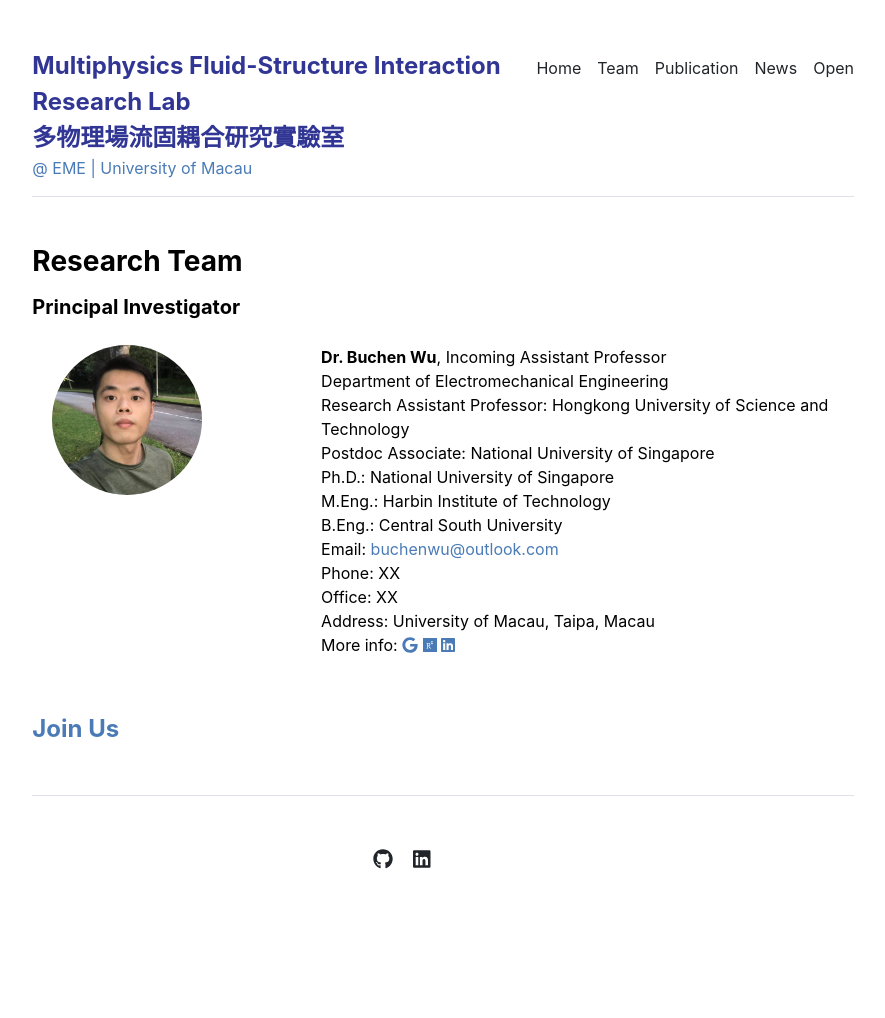
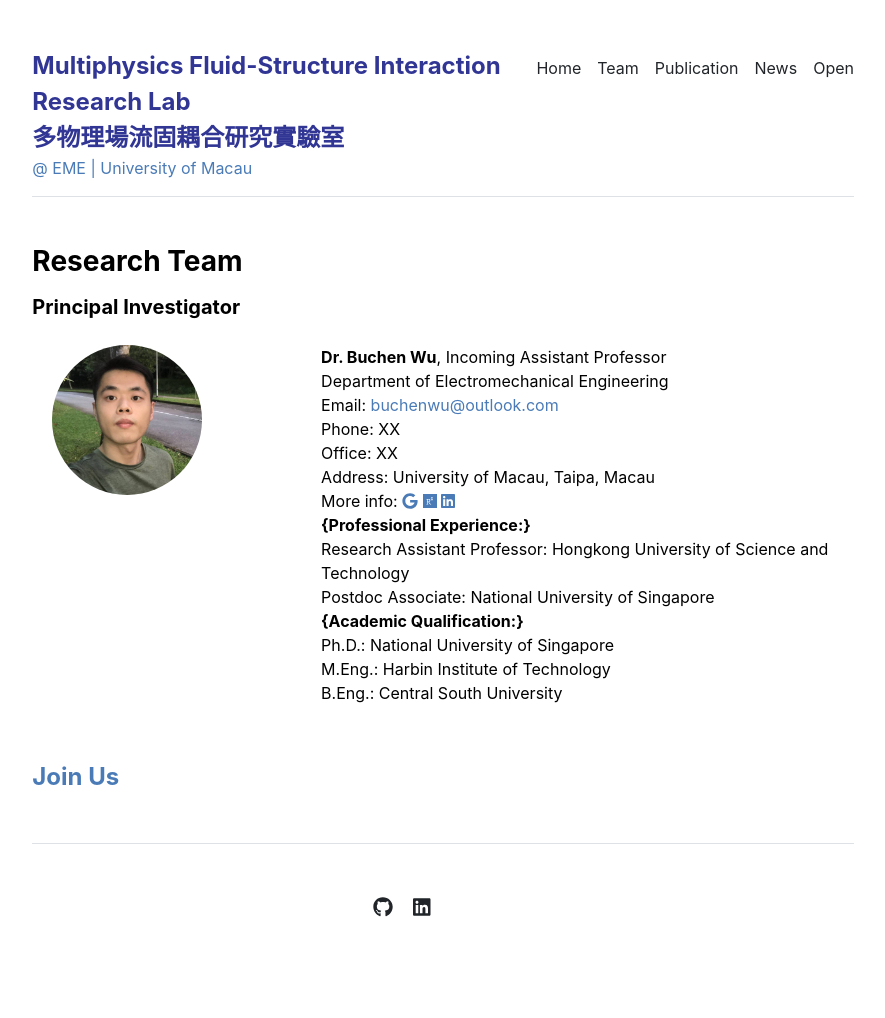
Before and after one commit to buchenwu/buchenwu.github.io, a Jekyll site: the page built from team.md, in a window 1280 px wide. Shown: the whole page, without its empty margins (197-1082 px from the left). Built offline with Jekyll 4.4.1, drawn with Linux system fonts in a browser that asks for light colours; before the commit the page ends 970 px from its top, so only the background shows below that.

Commit message:
Update people.html

```diff
--- a/_layouts/people.html
+++ b/_layouts/people.html
@@ -14,11 +14,6 @@ layout: default
     <div class="grid-item wide">
       <p class="mb-0"><span class=" fw-bold">{{ person.title }} {{ person.name }}</span><span>, {{ person.position }}</span></p>
       <p class="mb-0">{{ person.department }}</p>
-      <p class="mb-0">{{ person.rap }}</p>
-      <p class="mb-0">{{ person.postdoc }}</p>
-      <p class="mb-0">{{ person.phd }}</p>
-      <p class="mb-0">{{ person.master }}</p>
-      <p class="mb-0">{{ person.bachelor }}</p>
       <!--<p class="mb-0">{{ person.degree }}</p>-->
       <p class="mb-0">Email: <a class="four" href="mailto: {{ person.email }}">{{ person.email }}</a></p>
       <p class="mb-0">Phone: {{ person.phone }}</p>
@@ -26,6 +21,13 @@ layout: default
       <p class="mb-0">Address: {{ person.institution }}, {{ person.address }}</p>
       <p class="mb-0">More info: <a class="four" href="{{ person.googlescholar }}"><i class="fab fa-google"></i> </a><a class="four" href="{{ person.researchgate }}"><i class="fab fa-researchgate"></i> </a><a class="four" href="{{ person.linkdin }}"><i class="fab fa-linkedin"></i></a></p>
       <!-- <p class="mb-0">More info: <a class="four" href="{{ person.cv }}">CV </a><a class="four" href="{{ person.googlescholar }}"><i class="fab fa-google"></i> </a><a class="four" href="{{ person.researchgate }}"><i class="fab fa-researchgate"></i> </a><a class="four" href="{{ person.linkdin }}"><i class="fab fa-linkedin"></i></a></p> -->
+      <p class="mb-0"><span class=" fw-bold">{Professional Experience:}</span></p>
+      <p class="mb-0">{{ person.rap }}</p>
+      <p class="mb-0">{{ person.postdoc }}</p>
+      <p class="mb-0"><span class=" fw-bold">{Academic Qualification:}</span></p>
+      <p class="mb-0">{{ person.phd }}</p>
+      <p class="mb-0">{{ person.master }}</p>
+      <p class="mb-0">{{ person.bachelor }}</p>
     </div>
   </div>
   {% endfor %}
```
